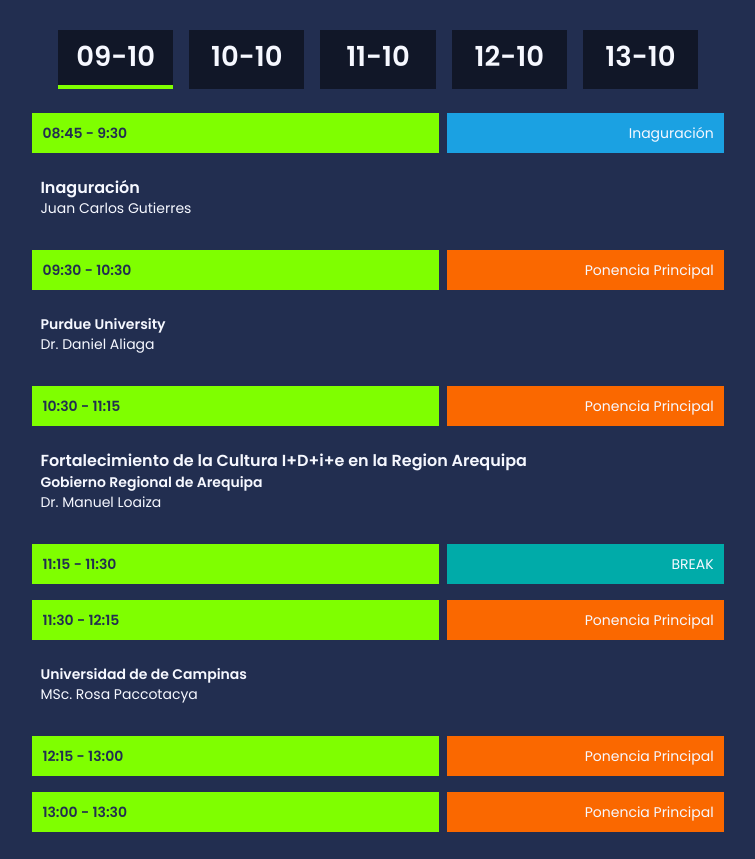
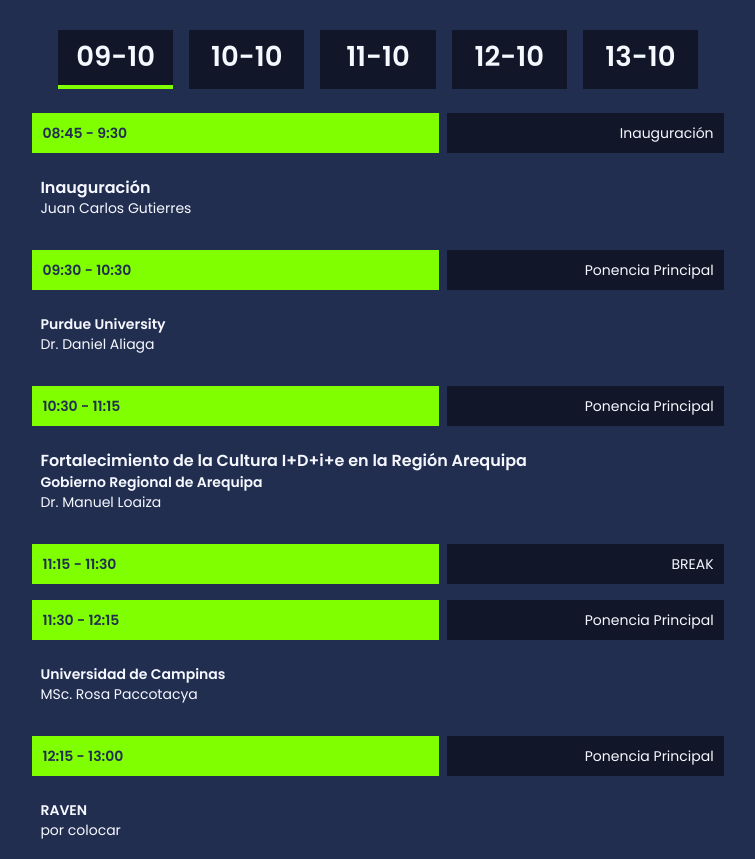
Before and after one commit to i-am-sergio/react-web-epcc, a React (Vite) app: page / in a window 1280 px wide. Shown: the part 1912-2771 px from the top of the page, without its empty margins (262-1017 px from the left). Built offline with nearby package versions, Linux system fonts and the light colour scheme.

Commit message:
Corrigiendo ortografía/Desarrollo del Cronograma

```diff
--- a/src/components/Activities.jsx
+++ b/src/components/Activities.jsx
@@ -5,19 +5,19 @@ const Activities = () => {
   const actividades = [
     {
       id: "actividad1",
-      title: "Programacion Competitiva Universitaria",
+      title: "Programación Competitiva Universitaria",
       link: "https://www.youtube.com",
       color: "text-myYellow",
     },
     {
       id: "actividad2",
-      title: "Programacion Competitiva Escolar",
+      title: "Programación Competitiva Escolar",
       link: "https://www.youtube.com",
       color: "text-myGreen2",
     },
     {
       id: "actividad3",
-      title: "Robotica Educativa",
+      title: "Robótica Educativa",
       link: "https://www.youtube.com",
       color: "text-myRed",
     },
--- a/src/components/CTA.jsx
+++ b/src/components/CTA.jsx
@@ -48,14 +48,14 @@ const CTA = () => (
     id="ubicacion"
     className={`${styles.marginY} ${styles.padding} sm:flex-row flex-col bg-black-gradient-2 rounded-[10px] box-shadow md:rounded-[50px]`}
   >
-    <h2 className={`${styles.heading2} text-center pt-8 `}>Ubicacion</h2>
+    <h2 className={`${styles.heading2} text-center pt-8 `}>Ubicación</h2>
     <section
       className={`${styles.flexCenter}  sm:flex-row flex-col rounded-[20px]`}
     >
       <div className="flex-1 flex flex-col">
         <p className={`${styles.paragraph} max-w-[470px] my-10 text-center`}>
-          UNIVERSIDAD NACIONAL DE SAN AGUSTIN, AREQUIPA <br /> PABELLON DE
-          CIENCIA DE LA COMPUTACION
+          UNIVERSIDAD NACIONAL DE SAN AGUSTÍN, AREQUIPA <br /> PABELLÓN DE
+          CIENCIA DE LA COMPUTACIÓN
         </p>
         <div className={`flex-col`}>
           {direcciones.map((feature, index) => (
--- a/src/components/Hero.jsx
+++ b/src/components/Hero.jsx
@@ -50,8 +50,8 @@ const Hero = () => {
       <div className={styles.home_container_left}>
         <div className={styles.home_text}>
           <p> 09 AL 13 DE OCTUBRE<br />
-              UNSA - PABELLON DE CIENCIA DE LA
-              COMPUTACION
+              UNSA - PABELLÓN DE CIENCIA DE LA
+              COMPUTACIÓN
           <hr />
           </p>
           <h1>SEMANA DE LA<br/><span>COMPUTACI&Oacute;N</span><br/>{text}</h1>
--- a/src/components/Navbar2.jsx
+++ b/src/components/Navbar2.jsx
@@ -50,7 +50,7 @@ function Navbar2() {
             Actividades
           </a>
           <a href="#ubicacion" className="font-poppins" onClick={showNavbar}>
-            Ubicacion
+            Ubicación
           </a>
           <button
             className="nav-btn nav-close-btn third-element"
--- a/src/data/cronograma.js
+++ b/src/data/cronograma.js
@@ -1,10 +1,10 @@
 export const data_color_label_event = {
-    'Inaguración': '#1BA1E2',
-    'Ponencia Principal': '#FA6800',
-    'BREAK': '#00ABA9',
-    'Receso': '#00ABA9',
-    'Postgrado': '#6A00FF',
-    'Taller': '#D80073',
+    'Inaguración': '#00000080',
+    'Ponencia Principal': '#00000080',
+    'BREAK': '#00000080',
+    'Receso': '#00000080',
+    'Postgrado': '#00000080',
+    'Taller': '#00000080',
 
   }
 
@@ -14,8 +14,8 @@ export const data_actividades = [
     eventos: [
     {
         hora: '08:45 - 9:30',
-        tipo: 'Inaguración',
-        titulo: 'Inaguración',
+        tipo: 'Inauguración',
+        titulo: 'Inauguración',
         ponente: 'Juan Carlos Gutierres',
     },
     {
@@ -27,7 +27,7 @@ export const data_actividades = [
     {
         hora: '10:30 - 11:15',
         tipo: 'Ponencia Principal',
-        titulo: 'Fortalecimiento de la Cultura I+D+i+e en la Region Arequipa',
+        titulo: 'Fortalecimiento de la Cultura I+D+i+e en la Región Arequipa',
         descripcion: 'Gobierno Regional de Arequipa',
         ponente: 'Dr. Manuel Loaiza',
     },
@@ -38,13 +38,14 @@ export const data_actividades = [
     {
         hora: '11:30 - 12:15',
         tipo: 'Ponencia Principal',
-        descripcion: 'Universidad de de Campinas',
+        descripcion: 'Universidad   de Campinas',
         ponente: 'MSc. Rosa Paccotacya',
     },
     {
         hora: '12:15 - 13:00',
         tipo: 'Ponencia Principal',
         descripcion: 'RAVEN',
+        ponente: 'por colocar',
     },
     {
         hora: '13:00 - 13:30',
@@ -94,18 +95,61 @@ export const data_actividades = [
     fecha: '10-10',
     eventos: [
     {
-        hora: '14:00',
-        tipo: 'ponencia',
-        titulo: 'Entrevista',
-        descripcion: 'Entrevista con candidato',
-        ponente: 'Luis Rodríguez',
+        hora: '9:30 - 10:30',
+        tipo: 'Ponencia Principal',
+        titulo: '',
+        descripcion: 'Universidade Federal de São Paulo - Blockchain',
+        ponente: 'Dr. Arlindo Flavio da Conceição',
     },
     {
-        hora: '16:30',
-        tipo: 'ponencia',
-        titulo: 'Capacitación',
-        descripcion: 'Capacitación de empleados',
-        ponente: 'Ana Martínez',
+        hora: '10:30 - 11:15',
+        tipo: 'Ponencia Principal',
+        titulo: '',
+        descripcion: 'CLEI',
+        ponente: 'Dr. Yvan Tupac',
+    },
+    {
+        hora: '11:15 - 11:30',
+        tipo: 'BREAK',
+    },
+    {
+        hora: '11:30 - 12:15',
+        tipo: 'Ponencia Principal',
+        titulo: '',
+        descripcion: 'Universidad Nacional de San Agustín',
+        ponente: 'Dra. Roxana Quispe & Dr. Yuber Velazco',
+    },
+    {
+        hora: '12:15 - 13:00',
+        tipo: 'Ponencia Principal',
+        titulo: '',
+        descripcion: 'Universidad Nacional de San Agustín',
+        ponente: 'Dr. Edward Hinojosa Cardenas',
+    },
+    {
+        hora: '13:00 - 13:30',
+        tipo: 'Ponencia Principal',
+        titulo: '',
+        descripcion: 'Universidad Nacional de San Agustín',
+        ponente: 'Dra. Ana Cuadros',
+    },
+    {
+        hora: '13:00 - 15:00',
+        tipo: 'Receso',
+    },
+    {
+        hora: '15:00 - 17:00',
+        tipo: 'Taller',
+        titulo: 'Fundamentos de Deep Learning	',
+        descripcion: 'NVIDIA',
+        ponente: 'Mg. Nazareth Israel Chaparro Cruz - Embajador del DLI de NVIDIA'
+    },
+    {
+        hora: '15:00 - 17:00',
+        tipo: 'Concurso de programación',
+        titulo: 'Concurso de Programación Escolar',
+        descripcion: 'COPE',
+        ponente: 'Centro de Estudiantes'
     },
     ],
 },
@@ -113,37 +157,131 @@ export const data_actividades = [
     fecha: '11-10',
     eventos: [
     {
-        hora: '11:30',
-        tipo: 'ponencia',
-        titulo: 'Conferencia',
-        descripcion: 'Conferencia sobre tecnología',
-        ponente: 'Carlos Sánchez',
+        hora: '9:30 - 10:30',
+        tipo: 'Ponencia Principal',
+        titulo: 'La Inteligencia Artificial Generativa, su impacto en el trabajo y las empresas.	',
+        descripcion: 'Universidad Católica San Pablo',
+        ponente: 'Dr. José Ochoa Luna',
     },
     {
-        hora: '15:00',
-        tipo: 'ponencia',
-        titulo: 'Taller',
-        descripcion: 'Taller de diseño gráfico',
-        ponente: 'Elena López',
+        hora: '10:30 - 11:15',
+        tipo: 'Ponencia Principal',
+        titulo: 'Computación en los Video Juegos',
+        descripcion: 'Bangtang',
+        ponente: 'Adrian & Yober',
+    },
+    {
+        hora: '11:15 - 11:30',
+        tipo: 'BREAK',
+    },
+    {
+        hora: '11:30 - 12:15',
+        tipo: 'Ponencia Principal',
+        titulo: '',
+        descripcion: 'Industria de Silicon Valey	',
+        ponente: 'Rave',
+    },
+    {
+        hora: '12:15 - 13:00',
+        tipo: 'Ponencia Principal',
+        titulo: '',
+        descripcion: '	',
+        ponente: 'NTTData',
+    },
+    {
+        hora: '13:00 - 13:30',
+        tipo: 'Ponencia Principal',
+        titulo: '',
+        descripcion: '	',
+        ponente: 'z-Agile',
+    },
+    {
+        hora: '13:00 - 15:00',
+        tipo: 'Receso',
+    },
+    {
+        hora: '15:00 - 17:00',
+        tipo: 'Concurso de Programación',
+        titulo: 'Concurso de Programación Competitiva',
+        descripcion: '	',
+        ponente: 'Alvaro & Carlos',
+    },
+    {
+        hora: '15:00 - 17:00',
+        tipo: 'Taller',
+        titulo: 'Taller de Computación Lógica Computacional',
+        descripcion: '',
+        ponente: 'Dr. (c) Wilber Ramos Lovon',
     },
     ],
 },
 {
     fecha: '12-10',
     eventos: [
+
     {
-        hora: '11:30',
-        tipo: 'ponencia',
-        titulo: 'Conferencia',
-        descripcion: 'Conferencia sobre tecnología',
-        ponente: 'Carlos Sánchez',
+        hora: '9:00 - 9:45',
+        tipo: 'Ponencia Principal',
+        titulo: '',
+        descripcion: 'Universidad Ingeniería y Tecnológica',
+        ponente: 'Dr. Jesus Bellido Angulo',
     },
     {
-        hora: '15:00',
-        tipo: 'ponencia',
-        titulo: 'Taller',
-        descripcion: 'Taller de diseño gráfico',
-        ponente: 'Elena López',
+        hora: '9:45 - 10:30',
+        tipo: 'Ponencia Principal',
+        titulo: '',
+        descripcion: 'Universidad Ingeniería y Tecnológica',
+        ponente: 'Dra. Yamilet Serrano',
+    },
+    {
+        hora: '10:30 - 11:15',
+        tipo: 'Ponencia Principal',
+        titulo: '',
+        descripcion: 'Universidad Nacional de San Agustín',
+        ponente: 'Dr. Cristian Lopez del Alamo',
+    },
+    {
+        hora: '11:15 - 11:30',
+        tipo: 'BREAK',
+    },
+    {
+        hora: '11:30 - 12:15',
+        tipo: 'Ponencia Principal',
+        titulo: '',
+        descripcion: '',
+        ponente: 'Dr. Jan Hurtado',
+    },
+    {
+        hora: '12:15 - 13:00',
+        tipo: 'Ponencia Principal',
+        titulo: '',
+        descripcion: '',
+        ponente: 'Dr. (c) Franci Suni',
+    },
+    {
+        hora: '13:00 - 13:45',
+        tipo: 'Ponencia Principal',
+        titulo: '',
+        descripcion: '',
+        ponente: 'Dr. (c) Romulo Condori',
+    },
+    {
+        hora: '13:00 - 15:00',
+        tipo: 'Receso',
+    },
+    {
+        hora: '15:00 - 17:00',
+        tipo: 'Concurso',
+        titulo: 'Concurso de videojuegos',
+        descripcion: '',
+        ponente: 'Centro de Estudiantes',
+    },
+    {
+        hora: '15:00 - 17:00',
+        tipo: 'Taller',
+        titulo: 'Taller de Computación Afectiva	',
+        descripcion: '',
+        ponente: 'Dr. (c) Franci Suni',
     },
     ],
 },
@@ -151,19 +289,37 @@ export const data_actividades = [
     fecha: '13-10',
     eventos: [
     {
-        hora: '11:30',
-        tipo: 'ponencia',
-        titulo: 'Conferencia',
-        descripcion: 'Conferencia sobre tecnología',
-        ponente: 'Carlos Sánchez',
+        hora: '9:30 - 10:30',
+        tipo: 'Ponencia Principal',
+        titulo: '',
+        descripcion: 'EFRE-PARIS',
+        ponente: 'Dr. Dario Vieira da Conceiçao',
     },
     {
-        hora: '15:00',
-        tipo: 'ponencia',
-        titulo: 'Taller',
-        descripcion: 'Taller de diseño gráfico',
-        ponente: 'Elena López',
+        hora: '10:30 - 10:45',
+        tipo: 'BREAK',
     },
+    {
+        hora: '10:45 - 11:30',
+        tipo: 'Mesa Redonda',
+        titulo: '',
+        descripcion: 'Mesa redonda: Ciencia de la Computación	',
+        ponente: 'wilber, Ernesto Cuadros, juan carlos, beltran, Olenka o Jan',
+    },
+    {
+        hora: '11:30 - 12:00',
+        tipo: 'Premiación',
+        titulo: '',
+        descripcion: 'Premiación	',
+        ponente: '',
+    },
+    {
+        hora: '12:00 - 13:00',
+        tipo: 'Aniversario',
+        titulo: '15 años de la EPCC',
+        descripcion: 'Premiación	',
+        ponente: '',
+    }
     ],
 },
 ];
```
Also changed, not shown: src/constants/index.js (+4 -4 lines).
